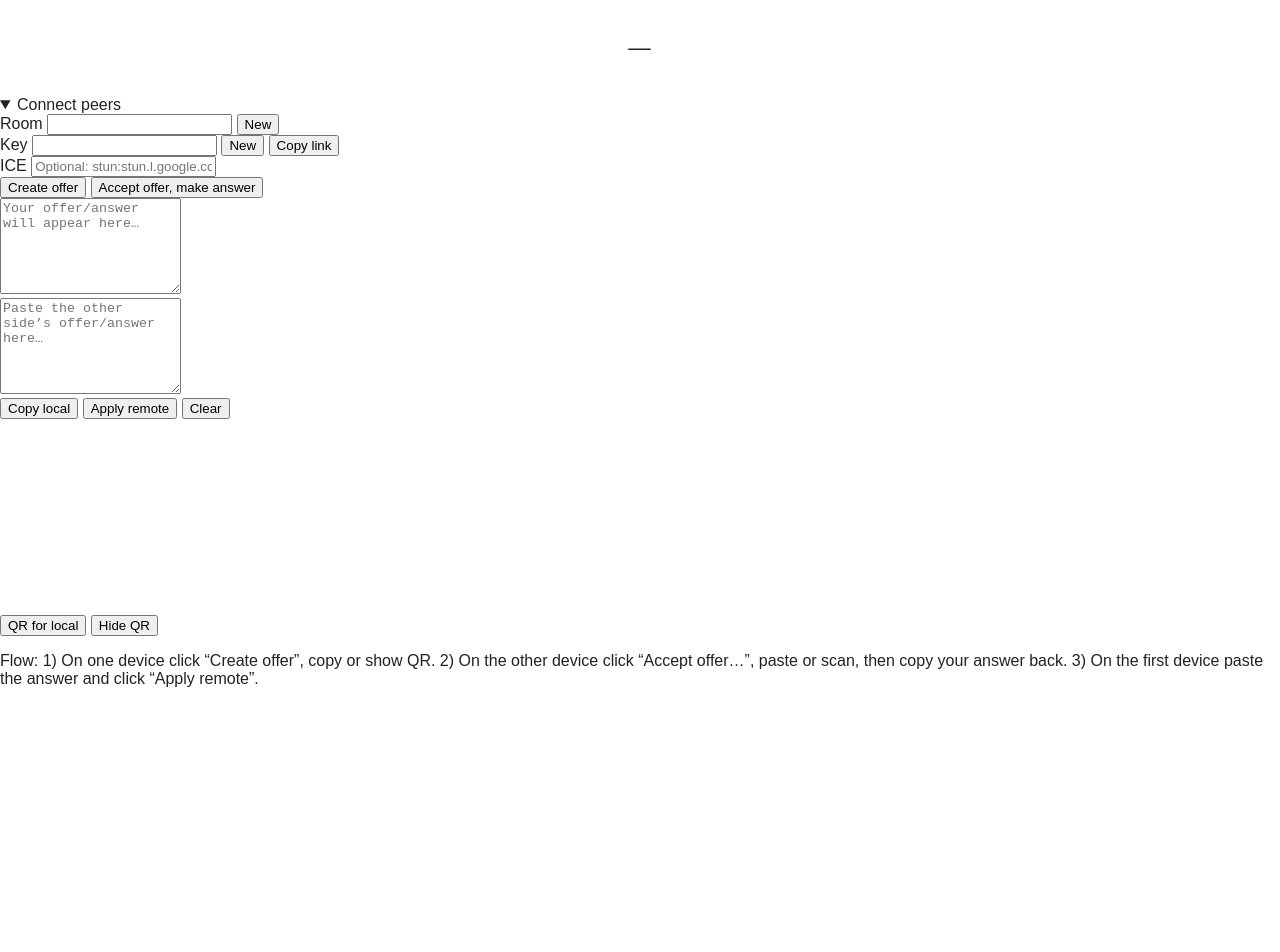
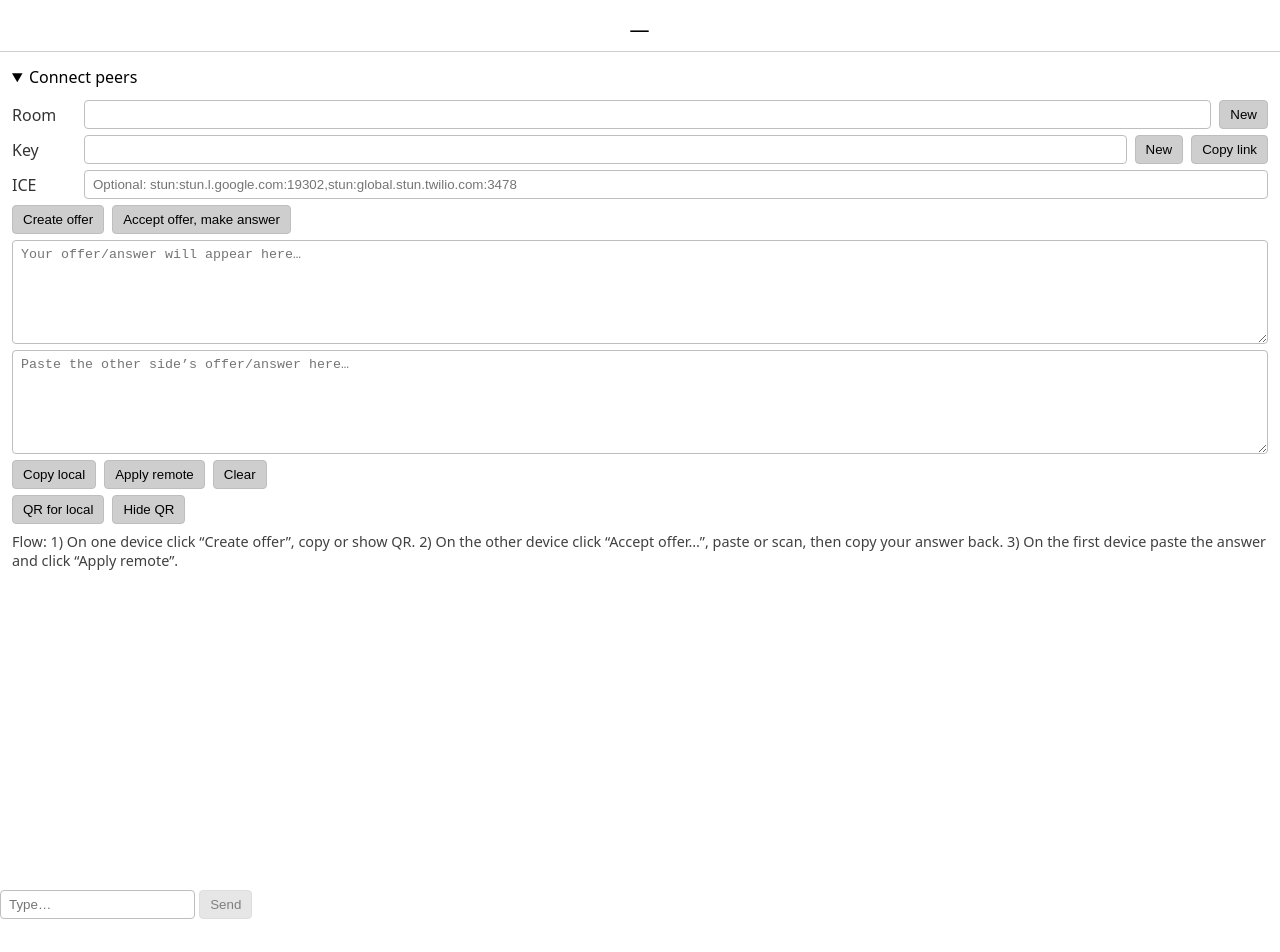
Before and after one commit to ugm616/scs, a plain HTML site: page index.html in a window 1280 px wide. Shown: the top 952 px of the page. After the commit the page ends 919 px from the top, so only its background shows below. Drawn offline with Linux system fonts and the light colour scheme; a script that the page names is missing.

Commit message:
Update style.css

```diff
--- a/style.css
+++ b/style.css
@@ -1,42 +1,121 @@
+:root {
+  color-scheme: light dark;
+}
+
+* { box-sizing: border-box; }
+
 body {
   margin: 0;
-  font-family: sans-serif;
-  background: #fff;
-  color: #222;
+  font-family: system-ui, -apple-system, Segoe UI, Roboto, sans-serif;
+  background: Canvas;
+  color: CanvasText;
 }
 
 #room-header {
   text-align: center;
-  padding: 20px;
+  padding: 16px 12px 8px;
+  border-bottom: 1px solid color-mix(in oklab, CanvasText 15%, Canvas);
 }
 
 #room-number {
-  font-size: 1.4em;
-  font-weight: normal;
-  letter-spacing: 0.05em;
+  font-size: 1.25rem;
+  font-weight: 400;
+  letter-spacing: 0.04em;
+  margin: 0;
+}
+
+#signal-panel {
+  padding: 8px 12px 0;
+}
+
+details > summary {
+  cursor: pointer;
+  user-select: none;
+  padding: 6px 0;
+  outline: none;
+}
+
+.row {
+  display: flex;
+  gap: 8px;
+  align-items: center;
+  margin: 6px 0;
+  flex-wrap: wrap;
+}
+
+.lbl {
+  width: 64px;
+  opacity: .8;
+}
+
+input[type="text"], textarea {
+  flex: 1;
+  padding: 6px 8px;
+  border: 1px solid color-mix(in oklab, CanvasText 20%, Canvas);
+  background: Canvas;
+  color: CanvasText;
+  border-radius: 4px;
+  min-width: 120px;
+}
+
+textarea {
+  width: 100%;
+  min-height: 5lh;
+}
+
+button {
+  padding: 6px 10px;
+  border: 1px solid color-mix(in oklab, CanvasText 20%, Canvas);
+  background: color-mix(in oklab, Canvas 85%, CanvasText);
+  color: CanvasText;
+  border-radius: 4px;
+  cursor: pointer;
+}
+button[disabled] { opacity: .5; cursor: not-allowed; }
+
+.row.qr {
+  align-items: flex-start;
+  gap: 16px;
+}
+
+#qr-canvas {
+  border: 1px dashed color-mix(in oklab, CanvasText 25%, Canvas);
+  display: none;
+}
+
+.qr-buttons {
+  display: flex;
+  gap: 8px;
+}
+
+.hint {
+  font-size: .9rem;
+  opacity: .75;
+  margin: 8px 0 0;
 }
 
 #chat-container {
-  padding: 0 20px;
-  min-height: 60vh;
+  padding: 10px 12px 84px;
+  min-height: 40vh;
   white-space: pre-wrap;
   word-break: break-word;
 }
 
-footer {
-  display: flex;
-  padding: 10px 20px;
-  border-top: 1px solid #ccc;
+.msg {
+  margin: 6px 0;
+  line-height: 1.35;
 }
 
-#message-input {
-  flex: 1;
-  padding: 8px;
-  border: 1px solid #aaa;
-  font-size: 1em;
+.msg.me { text-align: right; }
+.msg .meta {
+  font-size: .8rem;
+  opacity: .65;
 }
-
-#send-button {
-  margin-left: 10px;
-  padding: 8px 16px;
+.msg .bubble {
+  display: inline-block;
+  padding: 8px 10px;
+  border: 1px solid color-mix(in oklab, CanvasText 20%, Canvas);
+  border-radius: 8px;
+  background: color-mix(in oklab, Canvas 90%, CanvasText);
+  max-width: min(640px, 90%);
 }
```
